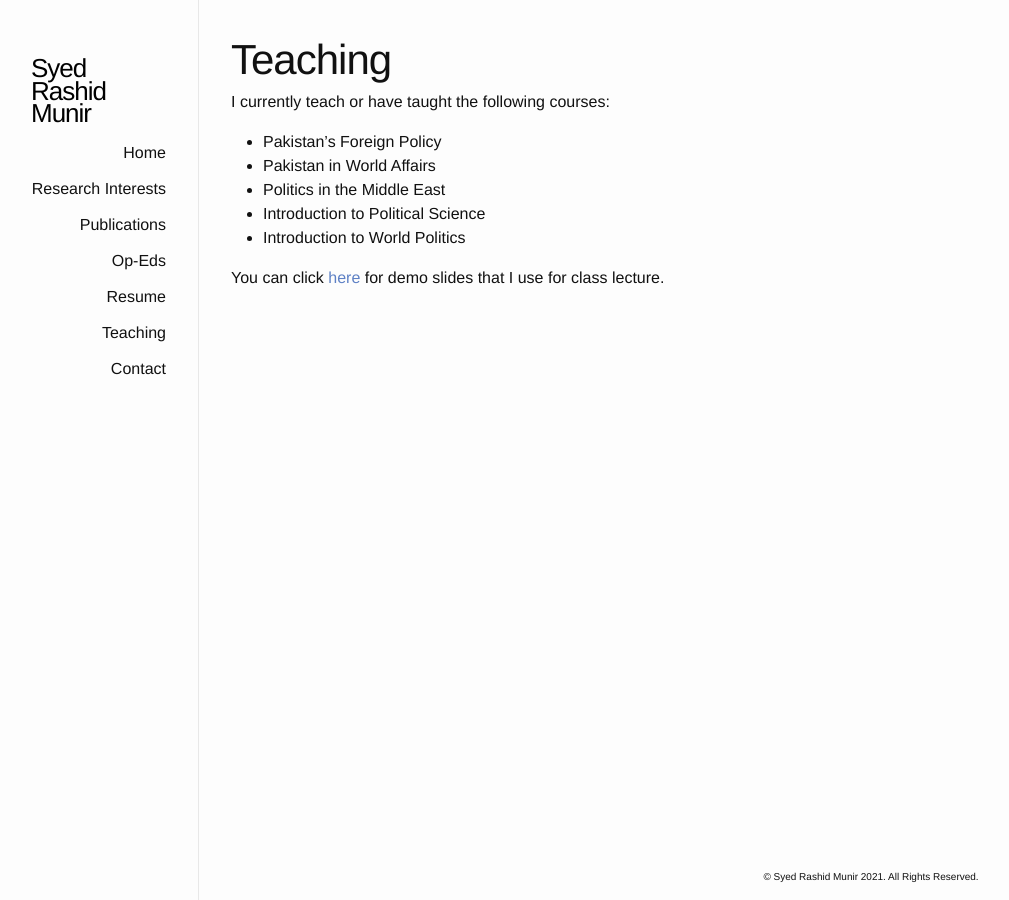
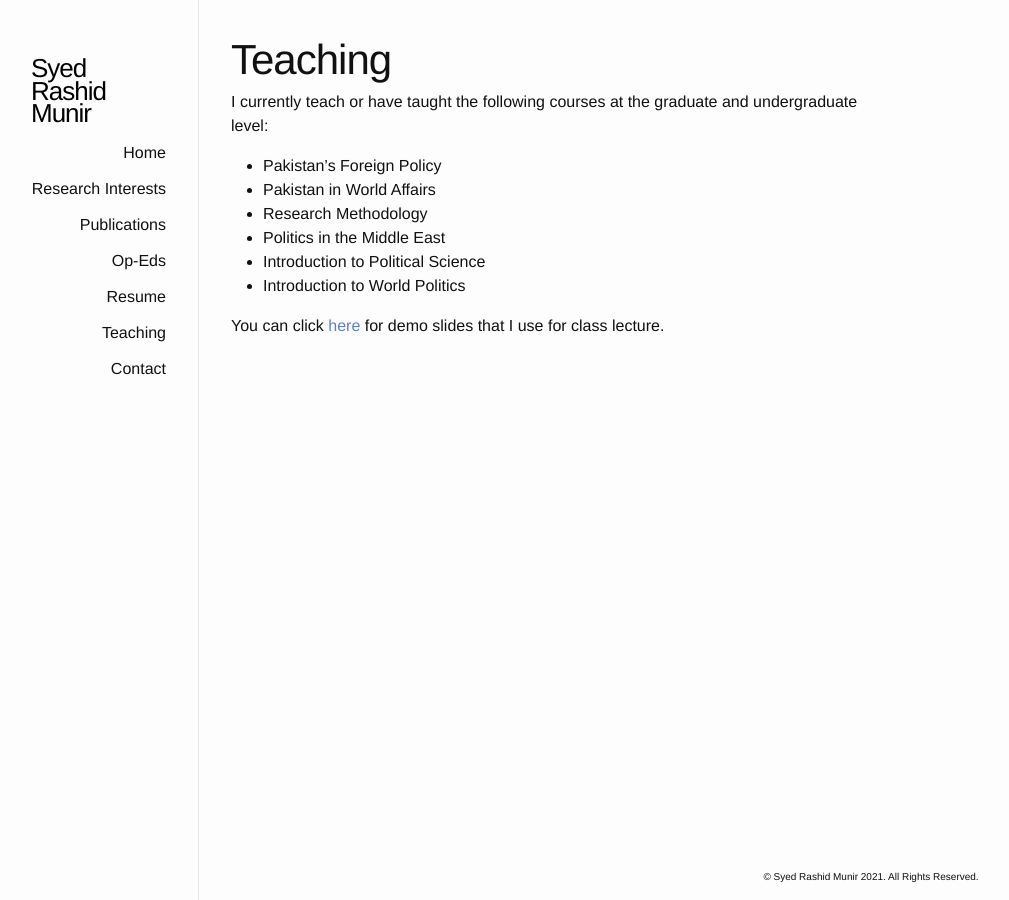
Before and after one commit to srmunir/srmunir.github.io, a Jekyll site: the page built from teaching.md, in a window 1280 px wide. Shown: the whole page, without its empty margins (191-1200 px from the left). Built offline with Jekyll 4.4.1, drawn with Linux system fonts in a browser that asks for light colours.

Commit message:
Update teaching.md

```diff
--- a/teaching.md
+++ b/teaching.md
@@ -3,10 +3,11 @@ layout: page
 title: Teaching
 permalink: /teaching/
 ---
-I currently teach or have taught the following courses:
+I currently teach or have taught the following courses at the graduate and undergraduate level:
 
 - Pakistan's Foreign Policy
 - Pakistan in World Affairs
+- Research Methodology
 - Politics in the Middle East
 - Introduction to Political Science
 - Introduction to World Politics
```
